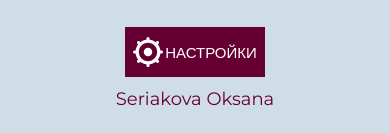
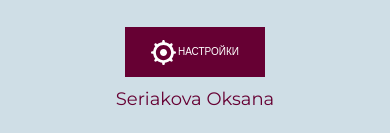
Before and after one commit to OxyMoor/art-quiz, a plain HTML site: page index.html in a window 390 px wide. Shown: the part 863-996 px from the top of the page. Drawn offline with Linux system fonts and the light colour scheme.

Commit message:
Update media.css

```diff
--- a/css/media.css
+++ b/css/media.css
@@ -29,10 +29,6 @@
     .page-wrap {
         flex-direction: column;
     }
-
-    /* .main-container {
-        min-height: 800px;
-    } */
 
     .page-inner-wrap {
         width: 100%;
@@ -66,10 +62,6 @@
 }
 
 @media all and (max-width: 768px) {
-    /* .main-container {
-        min-height: 650px;
-    } */
-
     .logo {
         width: 150px;
     }
@@ -87,11 +79,6 @@
         justify-content: flex-start;
     }
 
-    /* .categories-cards {
-        height: 85vw;
-    } */
-
-    /* .categories-page-name,  */
     .settings-page-name, .score-page-name {
         position: absolute;
         top: -85px;
@@ -124,12 +111,6 @@
         line-height: 44px;
     }
 
-    /* .category-card-name {
-        font-size: 10px;
-        line-height: 16px;
-        letter-spacing: -0.02em;
-    } */
-
     .modal-inner-wrap {
         width: 90%;
         height: 100vw;
@@ -144,6 +125,16 @@
     .go-text {
         font-size: 75px;
         line-height: 80px;
+    }
+
+    .button-icon {
+        width: 30px;
+        height: 30px;
+    }
+
+    .button-text {
+        font-size: 13px;
+        line-height: 13px;
     }
 }
 
@@ -171,8 +162,13 @@
     }
 
     .button-icon {
-        width: 30px;
-        height: 30px;
+        width: 25px;
+        height: 25px;
+    }
+
+    .button-text {
+        font-size: 12px;
+        line-height: 12px;
     }
 
     .category-card-wrap {
@@ -216,11 +212,6 @@
         line-height: 85px;
     }
 
-    .button-text {
-        font-size: 15px;
-        line-height: 15px;
-    }
-
     .play-again-button {
         width: 100%;
     }
@@ -255,6 +246,11 @@
         line-height: 50px;
     }
 
+    .button-text {
+        font-size: 10px;
+        line-height: 10px;
+    }
+
     .again-text {
         font-size: 30px;
         line-height: 30px;
```
